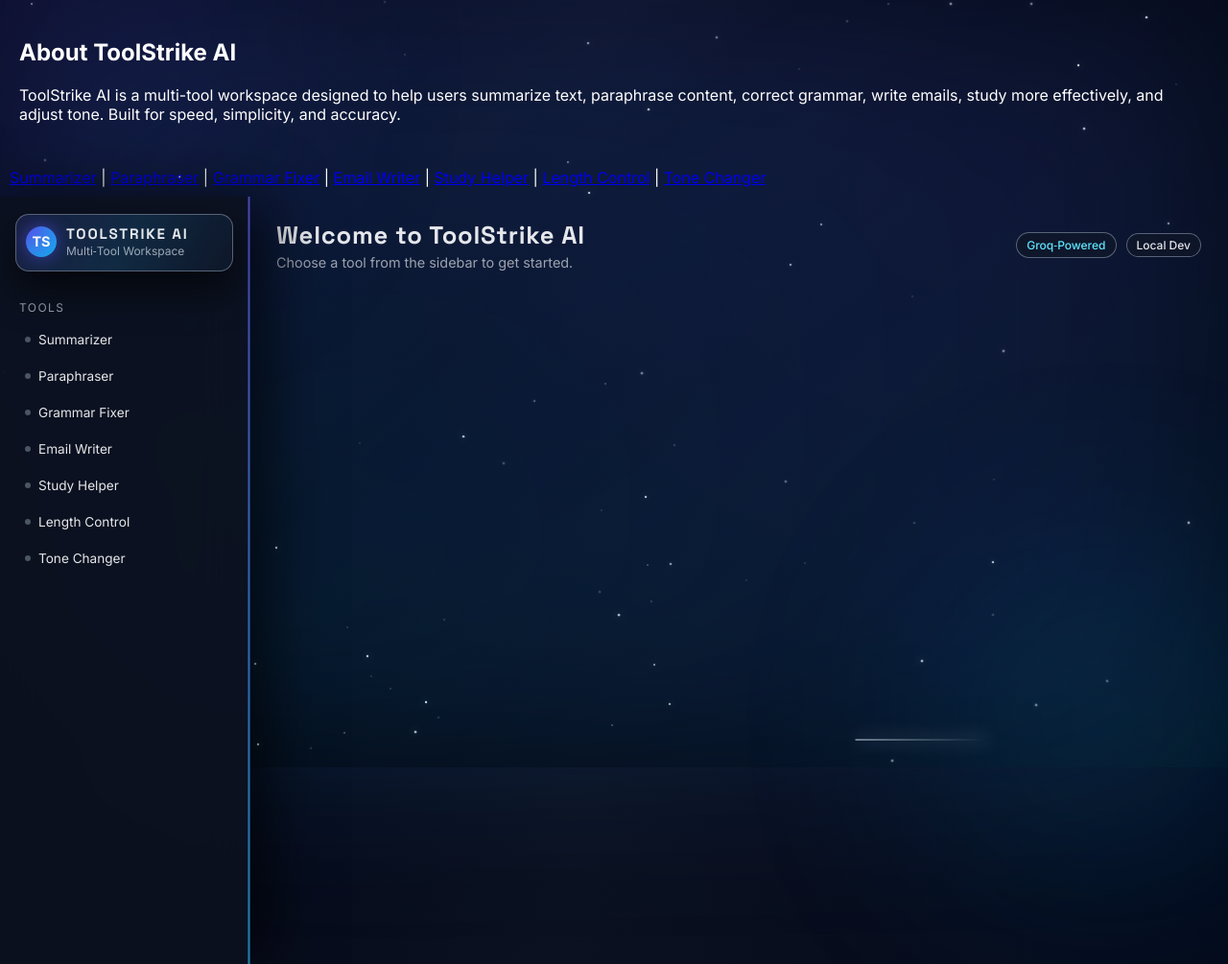
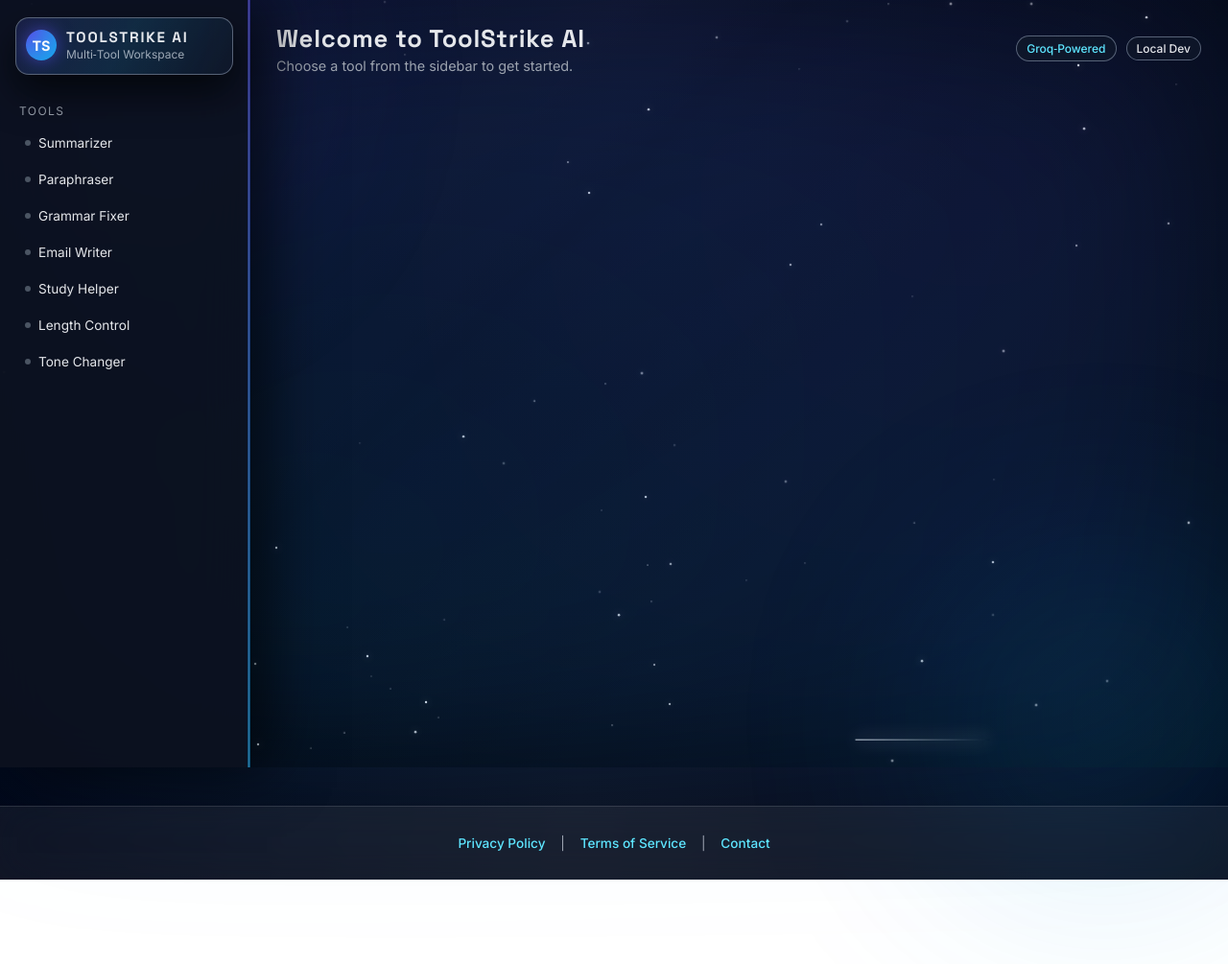
Before and after one commit to MeharN4162/ToolStrike-AI, a plain HTML site: page public/frontend/index.html in a window 1280 px wide. Shown: the top 1005 px of the page at 96% size. After the commit the page ends 917 px from the top, so only its background shows below. Drawn offline with Linux system fonts and the light colour scheme.

Commit message:
more fixing

```diff
--- a/public/frontend/index.html
+++ b/public/frontend/index.html
@@ -57,33 +57,6 @@
 </head>
 
 <body data-theme="dark">
-
-  <!-- Hidden text for Google crawler -->
-  <div style="display:none;">
-    ToolStrike AI is a multi-tool workspace offering summarization, paraphrasing,
-    grammar correction, email writing, study help, tone changing, and more.
-  </div>
-
-  <!-- ABOUT SECTION (moved out of head) -->
-  <section id="about" style="padding:20px; color:white;">
-    <h2>About ToolStrike AI</h2>
-    <p>
-      ToolStrike AI is a multi-tool workspace designed to help users summarize text,
-      paraphrase content, correct grammar, write emails, study more effectively,
-      and adjust tone. Built for speed, simplicity, and accuracy.
-    </p>
-  </section>
-
-  <!-- INTERNAL LINKS (for Google crawling) -->
-  <nav class="internal-links" style="padding:10px; color:white;">
-    <a href="/frontend/index.html#summarizer">Summarizer</a> |
-    <a href="/frontend/index.html#paraphraser">Paraphraser</a> |
-    <a href="/frontend/index.html#grammar">Grammar Fixer</a> |
-    <a href="/frontend/index.html#email">Email Writer</a> |
-    <a href="/frontend/index.html#study">Study Helper</a> |
-    <a href="/frontend/index.html#length">Length Control</a> |
-    <a href="/frontend/index.html#tone">Tone Changer</a>
-  </nav>
 
   <!-- BACKGROUND EFFECTS -->
   <div class="starfield"></div>
```
